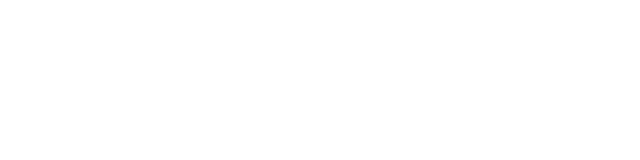
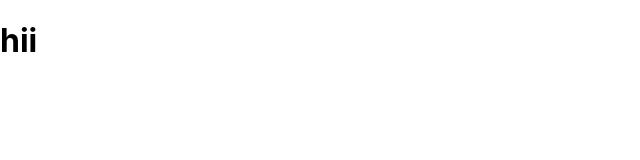
Before and after one commit to Soumyakant18/storemanage-react-app, a React (Create React App) app: page / in a window 1280 px wide. Shown: the top 160 px of the page, without its empty margins (0-640 px from the left). Built offline with nearby package versions, Linux system fonts and the light colour scheme.

Commit message:
on working

```diff
--- a/src/App.js
+++ b/src/App.js
@@ -3,7 +3,7 @@
 
 function App() {
   return (
-   <></>
+   <><h1>hii</h1></>
   );
 }
 
```
